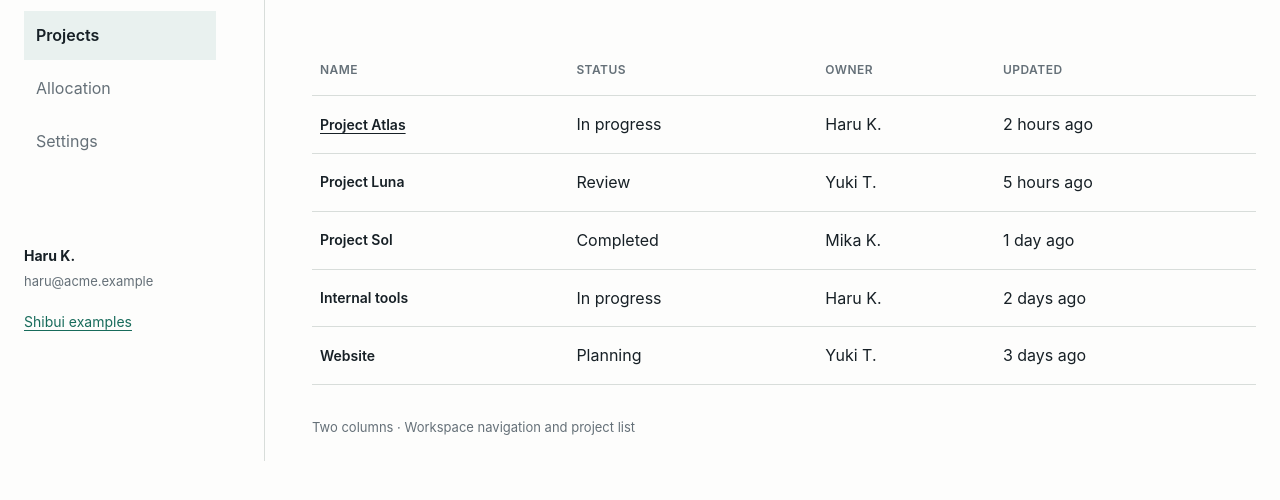
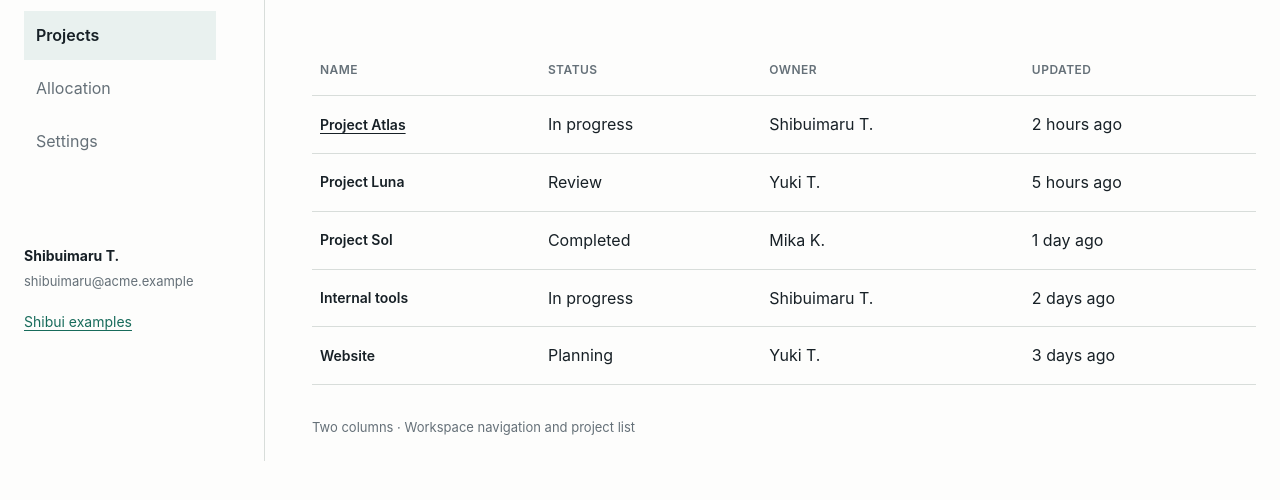
Before and after one commit to mfakane/shibui, a website: page examples/columns.html in a window 1280 px wide. Shown: the part 122-622 px from the top of the page. Drawn offline with Linux system fonts and the light colour scheme.

Commit message:
Shibuimaru

```diff
--- a/examples/columns.html
+++ b/examples/columns.html
@@ -23,8 +23,8 @@
           <a href="columns-settings.html">Settings</a>
         </nav>
         <div class="app-identity">
-          <strong>Haru K.</strong>
-          <span class="meta">haru@acme.example</span>
+          <strong>Shibuimaru T.</strong>
+          <span class="meta">shibuimaru@acme.example</span>
           <a href="../index.html">Shibui examples</a>
         </div>
       </aside>
@@ -59,7 +59,7 @@
               <tr>
                 <th scope="row"><a href="detail.html">Project Atlas</a></th>
                 <td>In progress</td>
-                <td>Haru K.</td>
+                <td>Shibuimaru T.</td>
                 <td>2 hours ago</td>
               </tr>
               <tr>
@@ -77,7 +77,7 @@
               <tr>
                 <th scope="row">Internal tools</th>
                 <td>In progress</td>
-                <td>Haru K.</td>
+                <td>Shibuimaru T.</td>
                 <td>2 days ago</td>
               </tr>
               <tr>
```
Also changed, not shown: examples/columns-settings.html (+2 -2 lines), examples/detail.html (+1 -1 lines), examples/list.html (+1 -1 lines), examples/tool.html (+1 -1 lines), skills/shibui/assets/examples/columns-settings.html (+2 -2 lines), skills/shibui/assets/examples/columns.html (+4 -4 lines), skills/shibui/assets/examples/detail.html (+1 -1 lines), skills/shibui/assets/examples/list.html (+1 -1 lines), skills/shibui/assets/examples/tool.html (+1 -1 lines).
